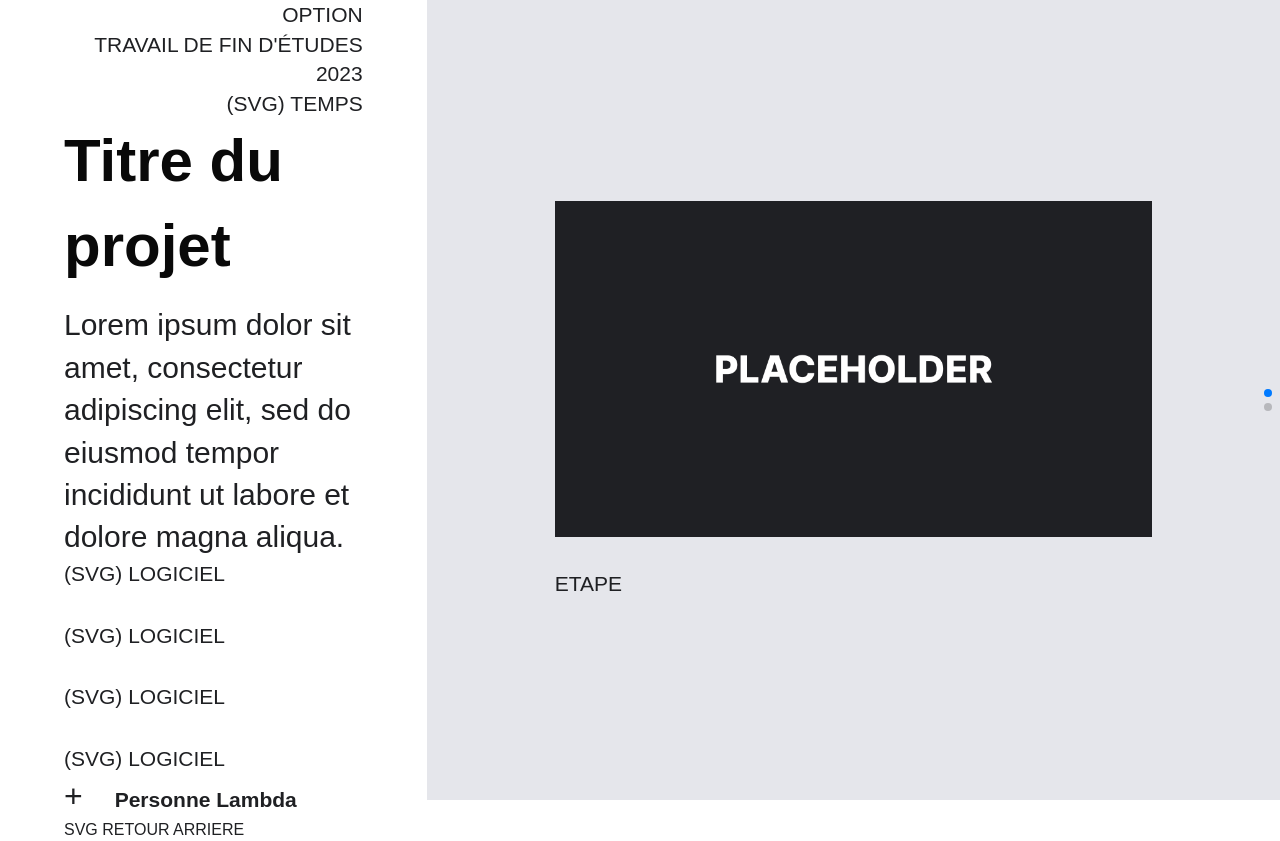
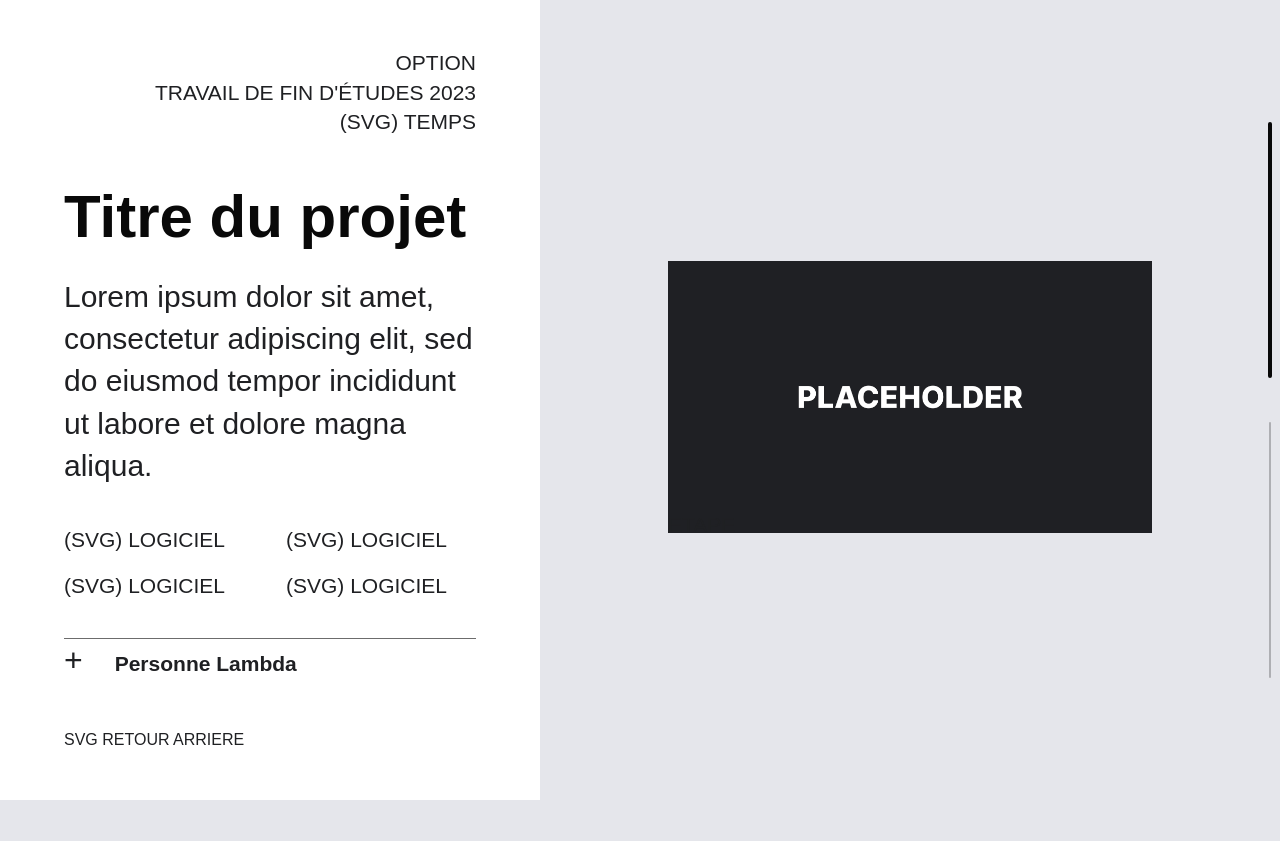
Before and after one commit to ArthurGil9/Ilab, a PHP site: page / in a window 1280 px wide. After the commit the page ends 800 px from the top, so only its background shows below. Run offline with PHP 8.4, Linux system fonts and the light colour scheme; some web fonts are replaced.

Commit message:
Swiper avancée

```diff
--- a/index.php
+++ b/index.php
@@ -38,10 +38,10 @@
 
     <link rel="stylesheet" href="https://use.typekit.net/mcs5uqx.css">
 
-    <link rel="stylesheet" href="styles/app.css">
-
     <link rel="stylesheet" href="styles/swiper-bundle.min.css"/>
     <script src="scripts/plugins/swiper-bundle.min.js"></script>
+
+    <link rel="stylesheet" href="styles/app.css">
 
     <script src="scripts/app.js" defer></script>
     <script src="scripts/swiper.js" defer></script>
@@ -88,44 +88,29 @@
           <p>SVG RETOUR ARRIERE</p>
         </div>
 
-        <!-- <div class="project__content">
-          <ul class="project__nav">
-            <li class="project__navel">BARRE</li>
-            <li class="project__navel">BARRE</li>
-            <li class="project__navel">BARRE</li>
-            <li class="project__navel">BARRE</li>
-          </ul>
-
-          <div class="project__step">
-            <img src="" alt="" class="project__img">
-
-            <small class="project__el text"></small>
-          </div>
-        </div> -->
-
-        <!-- Test Swiper -->
-
         <div class="swiper project__content">
-
           <div class="swiper-wrapper project__slider">
 
             <div class="swiper-slide">
               <div class="project__step">
-                <img class="project__pic" src="assets/placeholders/placeholder_paysage.jpg" srcset="assets/placeholders/placeholder_paysage@2x.jpg 2x" alt="Ceci est un placeholder en format paysage">
-                <small class="project__el text">Etape</small>
-              </div>
+                <div class="project__pres">
+                    <img class="project__pic" src="assets/placeholders/placeholder_paysage.jpg" srcset="assets/placeholders/placeholder_paysage@2x.jpg 2x" alt="Ceci est un placeholder en format paysage">
+                    <small class="project__el text">Etape</small>
+                  </div>
+                </div>
             </div>
 
             <div class="swiper-slide">
               <div class="project__step">
-                <img class="project__pic" src="assets/placeholders/placeholder_paysage.jpg" srcset="assets/placeholders/placeholder_paysage@2x.jpg 2x" alt="Ceci est un placeholder en format paysage">
-                <small class="project__el text">Etape</small>
+                <div class="project__pres">
+                  <img class="project__pic" src="assets/placeholders/placeholder_paysage.jpg" srcset="assets/placeholders/placeholder_paysage@2x.jpg 2x" alt="Ceci est un placeholder en format paysage">
+                  <small class="project__el text">Etape</small>
+                </div>
               </div>
             </div>
           </div>
 
           <div class="swiper-pagination"></div>
-
         </div>
       </article>
     </main>
--- a/scripts/jsons/teststructure.json
+++ b/scripts/jsons/teststructure.json
@@ -1,7 +1,8 @@
 {
-  "option" : "Web Design & Transmedia",
+
   "projects": [
     {
+      "option" : "Web Design & Transmedia",
       "type": "Type du projet",
       "year": 2023,
       "duration": "Durée",
--- a/scripts/swiper.js
+++ b/scripts/swiper.js
@@ -1,10 +1,10 @@
 "use strict";
 
 const swiper = new Swiper(".swiper", {
+  lazy: true,
   direction: "vertical",
   loop: false,
 
-  // If we need pagination
   pagination: {
     el: ".swiper-pagination",
     clickable: true
--- a/styles/app.css
+++ b/styles/app.css
@@ -56,16 +56,39 @@ html, body {
   color: var(--color-jet);
 }
 
+.swiper-pagination {
+  height: 100%;
+  display: flex;
+  align-items: center;
+  justify-content: center;
+  flex-flow: column nowrap;
+  gap: 32px;
+}
+.swiper-pagination-bullet {
+  height: 100%;
+  max-height: 256px;
+  width: 2px;
+  border-radius: 2px;
+  opacity: 1;
+  background-color: var(--color-opacity-low);
+  transition: background-color 0.5s ease-out;
+}
+.swiper-pagination-bullet-active {
+  width: 4px;
+  opacity: 1;
+  background-color: var(--color-black);
+}
+
 .project {
   display: grid;
   grid-template-columns: 1fr 2fr;
   height: 100vh;
 }
 .project__context {
-  padding: 0 64px 0 64px;
+  padding: 48px 64px;
   display: flex;
   flex-flow: column nowrap;
-  justify-content: space-evenly;
+  justify-content: space-between;
 }
 .project__details {
   text-align: end;
@@ -75,21 +98,34 @@ html, body {
   text-transform: uppercase;
 }
 .project__desc .title {
-  margin-bottom: 16px;
+  padding-bottom: 16px;
 }
 .project__proglist {
   list-style: none;
-  display: flex;
-  flex-wrap: wrap;
-  gap: 32px;
+  display: grid;
+  grid-template-columns: repeat(2, 1fr);
+  row-gap: 16px;
+  -moz-column-gap: 32px;
+       column-gap: 32px;
 }
 .project__progel {
   text-transform: uppercase;
   width: 190px;
 }
-.project__person {
-  text-transform: uppercase;
-  font-weight: 600;
+.project details {
+  position: relative;
+}
+.project details::before {
+  content: "";
+  position: absolute;
+  top: 0;
+  left: 0;
+  width: 100%;
+  height: 1px;
+  background-color: var(--color-opacity-high);
+}
+.project summary {
+  margin-bottom: 8px;
 }
 .project details > summary {
   display: list-item;
@@ -107,13 +143,24 @@ html, body {
   margin-right: 32px;
   font-weight: 100;
 }
+.project__roll {
+  padding-left: 10%;
+}
+.project__socialmed {
+  margin-top: -16px;
+}
 .project__task {
-  display: flex;
-  flex-wrap: wrap;
-  gap: 32px;
+  padding-top: 16px;
+  padding-bottom: 16px;
+  display: grid;
+  grid-template-columns: repeat(2, 1fr);
+  gap: 8px;
 }
 .project__role {
   list-style: none;
+}
+.project__retour {
+  width: 24px;
 }
 .project__slider {
   height: 100%;
@@ -132,10 +179,16 @@ html, body {
   gap: 32px;
   background-color: var(--color-platinum);
 }
+.project__pres {
+  position: relative;
+}
 .project__pic {
   width: 100%;
 }
 .project__el {
+  position: absolute;
   text-transform: uppercase;
   align-self: flex-start;
+  bottom: 0;
+  left: 0;
 }/*# sourceMappingURL=app.css.map */
--- a/styles/components/_project.scss
+++ b/styles/components/_project.scss
@@ -5,10 +5,10 @@
 
   //Contexte
   &__context {
-    padding: 0 64px 0 64px;
+    padding: 48px 64px;
     display: flex;
     flex-flow: column nowrap;
-    justify-content: space-evenly;
+    justify-content: space-between;
   }
 
   &__details {
@@ -22,16 +22,17 @@
   //Titre projet
   &__desc {
     .title {
-      margin-bottom: 16px;
+      padding-bottom: 16px;
     }
   }
 
   //Logiciels
   &__proglist {
     list-style: none;
-    display: flex;
-    flex-wrap: wrap;
-    gap: 32px;
+    display: grid;
+    grid-template-columns: repeat(2, 1fr);
+    row-gap: 16px;
+    column-gap: 32px;
   }
 
   &__progel {
@@ -41,18 +42,29 @@
   }
 
   //TEAM
-  &__team {
+  details {
+    position: relative;
   }
 
-  &__person {
-    text-transform: uppercase;
-    font-weight: 600;
+  details::before {
+    content: "";
+    position: absolute;
+    top: 0;
+    left: 0;
+    width: 100%;
+    height: 1px;
+    background-color: var(--color-opacity-high);
+  }
+
+  summary {
+    margin-bottom: 8px;
   }
 
   details > summary {
     display: list-item;
     list-style: none;
   }
+
   details[open] > summary:before {
     content: "–";
   }
@@ -68,10 +80,20 @@
     font-weight: 100;
   }
 
+  &__roll {
+    padding-left: 10%;
+  }
+
+  &__socialmed {
+    margin-top: -16px;
+  }
+
   &__task {
-    display: flex;
-    flex-wrap: wrap;
-    gap: 32px;
+    padding-top: 16px;
+    padding-bottom: 16px;
+    display: grid;
+    grid-template-columns: repeat(2, 1fr);
+    gap: 8px;
   }
 
   &__role {
@@ -80,19 +102,10 @@
 
   //SVG retour
   &__retour {
+    width: 24px;
   }
 
-  // &__content {
-  // }
-
-  // &__nav {
-  //   list-style: none;
-  //   display: flex;
-  //   flex-direction: column;
-  //   justify-content: center;
-  //   height: 100%;
-  // }
-
+  // SWIPER PART
   &__slider{
     height: 100%;
   }
@@ -113,12 +126,19 @@
     background-color: var(--color-platinum);
   }
 
+  &__pres{
+    position: relative;
+  }
+
   &__pic {
     width: 100%;
   }
 
   &__el {
+    position: absolute;
     text-transform: uppercase;
     align-self: flex-start;
+    bottom: 0;
+    left: 0;
   }
 }
--- a/styles/components/_type.scss
+++ b/styles/components/_type.scss
@@ -13,3 +13,28 @@ html, body {
   line-height: 1.414;
   color: var(--color-jet);
 }
+
+// SWIPER CUSTOM CSS
+.swiper-pagination{
+  height: 100%;
+  display: flex;
+  align-items: center;
+  justify-content: center;
+  flex-flow: column nowrap;
+  gap: 32px;
+  &-bullet{
+    height: 100%;
+    max-height: 256px;
+    width: 2px;
+    border-radius: 2px;
+    opacity: 1;
+    background-color: var(--color-opacity-low);
+    transition: background-color 0.5s ease-out;
+
+    &-active{
+      width: 4px;
+      opacity: 1;
+      background-color: var(--color-black);
+    }
+  }
+}
```
Also changed, not shown: 1 other file.
